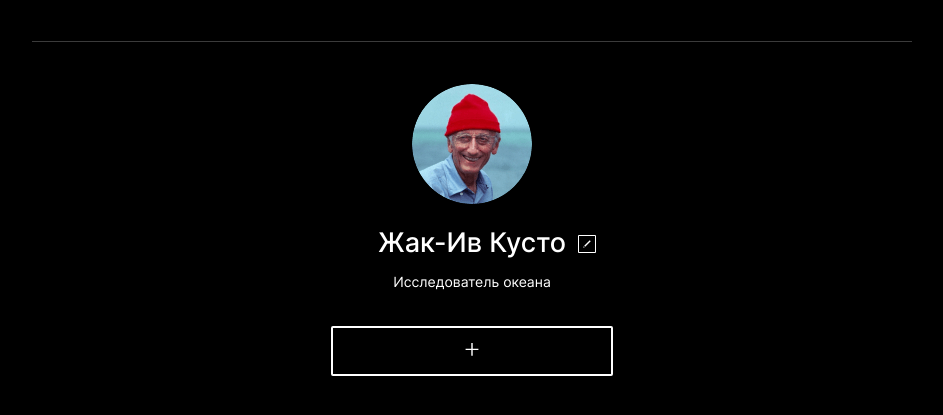
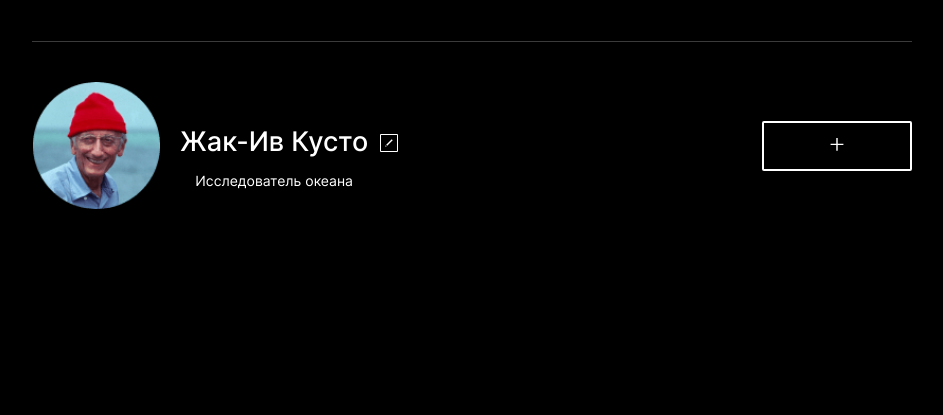
Before and after one commit to EvgenyKarashchuk/mesto, a plain HTML site: page index.html in a window 1280 px wide. Shown: the part 81-496 px from the top of the page, without its empty margins (168-1111 px from the left). Drawn offline with Linux system fonts and the light colour scheme.

Commit message:
feat: добавить адаптивности блоку profile

```diff
--- a/blocks/profile/__avatar/profile__avatar.css
+++ b/blocks/profile/__avatar/profile__avatar.css
@@ -1,3 +1,7 @@
 .profile__avatar {
   border-radius: 50%;
+  width: 168px;
+  height: 127px;
+  object-fit: contain;
+  object-position: center;
 }
--- a/blocks/profile/__button-add/profile__button-add.css
+++ b/blocks/profile/__button-add/profile__button-add.css
@@ -10,3 +10,13 @@
   align-items: center;
   justify-content: center;
 }
+@media screen and (min-width: 550px) {
+  .profile__button-add {
+    width: 350px;
+  }
+}
+@media screen and (min-width: 620px) {
+  .profile__button-add {
+    width: 150px;
+  }
+}
--- /dev/null
+++ b/blocks/profile/__column/profile__column.css
@@ -0,0 +1,21 @@
+.profile__column {
+  display: flex;
+  flex-direction: column;
+  align-items: center;
+  margin-bottom: 36px;
+}
+@media screen and (min-width: 550px) {
+  .profile__column {
+    flex-direction: row;
+  }
+}
+@media screen and (min-width: 620px) {
+  .profile__column {
+    margin: 0;
+  }
+}
+@media screen and (min-width: 768px) {
+  .profile__column {
+    margin-left: -20px;
+  }
+}
--- a/blocks/profile/__info/profile__info.css
+++ b/blocks/profile/__info/profile__info.css
@@ -1,4 +1,4 @@
 .profile__info {
-  margin: 22px 0 36px;
+  margin-top: 22px;
   position: relative;
 }
--- a/blocks/profile/profile.css
+++ b/blocks/profile/profile.css
@@ -1,9 +1,14 @@
-@media screen and (min-width: 150px) {
+.profile {
+  display: flex;
+  flex-direction: column;
+  align-items: center;
+  justify-content: center;
+  padding: 42px 0 36px;
+}
+@media screen and (min-width: 620px) {
   .profile {
-    display: flex;
-    flex-direction: column;
-    align-items: center;
-    justify-content: center;
-    padding: 42px 0 36px;
+    flex-direction: row;
+    justify-content: space-between;
+    padding: 40px 0 50px;
   }
 }
--- a/index.html
+++ b/index.html
@@ -15,11 +15,17 @@
       </header>
       <main class="main">
         <section class="profile">
-          <img class="profile__avatar" src="./images/avatar.png" alt="Аватар" />
-          <div class="profile__info">
-            <h2 class="profile__title">Жак-Ив Кусто</h2>
-            <button class="profile__button-edit"></button>
-            <p class="profile__subtitle">Исследователь океана</p>
+          <div class="profile__column">
+            <img
+              class="profile__avatar"
+              src="./images/avatar.png"
+              alt="Аватар"
+            />
+            <div class="profile__info">
+              <h2 class="profile__title">Жак-Ив Кусто</h2>
+              <button class="profile__button-edit"></button>
+              <p class="profile__subtitle">Исследователь океана</p>
+            </div>
           </div>
           <button class="profile__button-add">
             <img class="profile__plus" src="./images/plus.svg" alt="" />
--- a/pages/index.css
+++ b/pages/index.css
@@ -14,6 +14,7 @@
 
 /* style block Profile */
 @import url(../blocks/profile/profile.css);
+@import url(../blocks/profile/__column/profile__column.css);
 @import url(../blocks/profile/__avatar/profile__avatar.css);
 @import url(../blocks/profile/__info/profile__info.css);
 @import url(../blocks/profile/__title/profile__title.css);
```
